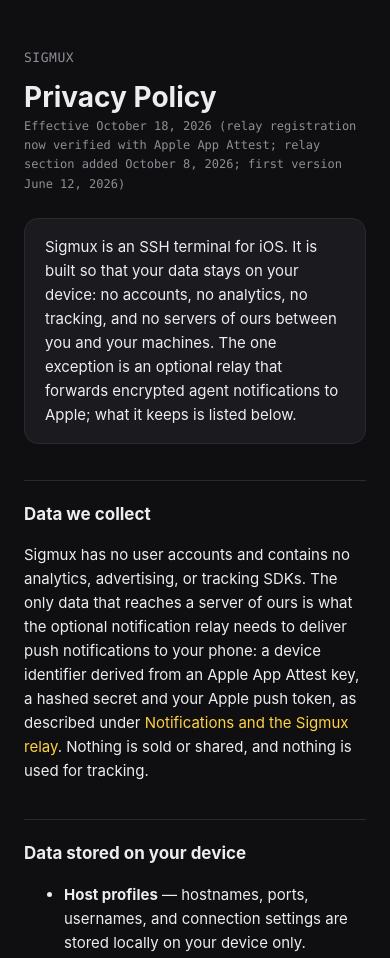
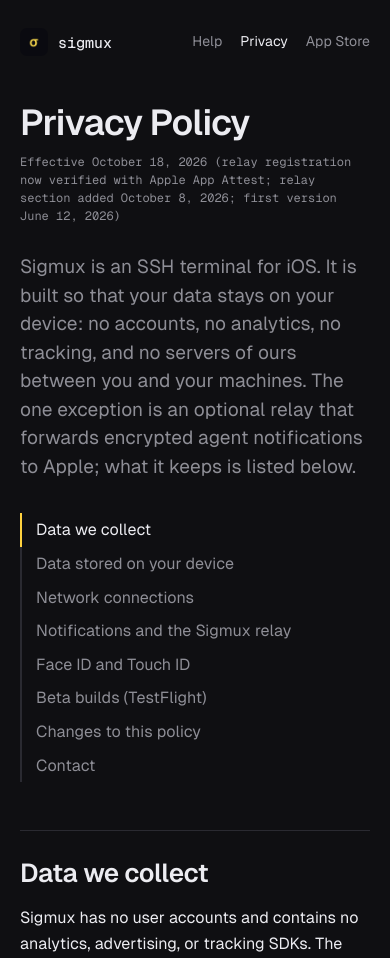
Before and after one commit to acmore/sigmux-site, a plain HTML site: page privacy.html in a window 390 px wide. Shown: the top 958 px of the page. Drawn offline with Linux system fonts and the light colour scheme.

Commit message:
Help and Privacy: the landing page's type, a site header and a section list
Both pages kept their own inline styles from before the landing page.
They now share assets/doc.css: Geist, a header with the way back and to
the store, and the page's sections in a sticky list beside the text
(above it on a phone), with the one being read marked. The text of
both pages is unchanged; every Privacy section gained an id.

Signed-off-by: acmore <hezj07@gmail.com>

```diff
--- /dev/null
+++ b/assets/doc.css
@@ -0,0 +1,177 @@
+/* Help and Privacy: a reading column with the page's sections beside it. */
+@font-face {
+  font-family: "Geist";
+  src: url("../fonts/Geist.woff2") format("woff2");
+  font-weight: 100 900;
+  font-display: swap;
+}
+@font-face {
+  font-family: "Geist Mono";
+  src: url("../fonts/GeistMono.woff2") format("woff2");
+  font-weight: 100 900;
+  font-display: swap;
+}
+:root {
+  --bg: #0F0F12;
+  --surface: #1A1A1F;
+  --border: #2A2A31;
+  --text: #ECECF1;
+  --muted: #8E8E96;
+  --accent: #FFD23F;
+  --sans: "Geist", -apple-system, BlinkMacSystemFont, "Segoe UI", Helvetica, Arial, sans-serif;
+  --mono: "Geist Mono", ui-monospace, "SF Mono", Menlo, monospace;
+}
+* { box-sizing: border-box; }
+html { scroll-behavior: smooth; scroll-padding-top: 24px; }
+body {
+  margin: 0;
+  background: var(--bg);
+  color: var(--text);
+  font: 16px/1.65 var(--sans);
+  -webkit-font-smoothing: antialiased;
+}
+a { color: var(--accent); text-decoration: none; }
+a:hover { text-decoration: underline; }
+a:focus-visible { outline: 2px solid var(--accent); outline-offset: 3px; border-radius: 4px; }
+
+.page { max-width: 1080px; margin: 0 auto; padding: 0 32px; }
+
+.top {
+  display: flex;
+  align-items: center;
+  justify-content: space-between;
+  gap: 16px;
+  padding: 28px 0 0;
+}
+.top .name {
+  display: flex;
+  align-items: center;
+  gap: 10px;
+  font: 500 15px var(--mono);
+  color: var(--text);
+}
+.top .name img { width: 28px; height: 28px; border-radius: 7px; }
+.top nav { display: flex; gap: 24px; font-size: 14px; }
+.top nav a { color: var(--muted); }
+.top nav a[aria-current] { color: var(--text); }
+
+.doc main { min-width: 0; }
+.doc {
+  display: grid;
+  grid-template-columns: 216px minmax(0, 680px);
+  gap: 72px;
+  padding: 72px 0 96px;
+}
+
+.toc { font-size: 14px; }
+.toc ol {
+  position: sticky;
+  top: 32px;
+  margin: 0;
+  padding: 0;
+  list-style: none;
+  max-height: calc(100vh - 64px);
+  overflow-y: auto;
+}
+.toc li { margin: 0; }
+.toc a {
+  display: block;
+  padding: 6px 0 6px 14px;
+  border-left: 2px solid var(--border);
+  color: var(--muted);
+  line-height: 1.35;
+}
+.toc a:hover { color: var(--text); text-decoration: none; }
+.toc a[aria-current] { color: var(--text); border-left-color: var(--accent); }
+
+h1 {
+  margin: 0 0 12px;
+  font-size: clamp(36px, 5vw, 52px);
+  font-weight: 600;
+  line-height: 1.04;
+  letter-spacing: -0.03em;
+}
+.date { font: 12px/1.5 var(--mono); color: var(--muted); }
+.summary { margin: 28px 0 0; font-size: 19px; line-height: 1.5; color: var(--muted); }
+.summary strong { color: var(--text); font-weight: 500; }
+
+h2 {
+  margin: 64px 0 16px;
+  padding-top: 28px;
+  border-top: 1px solid var(--border);
+  font-size: 26px;
+  font-weight: 600;
+  line-height: 1.15;
+  letter-spacing: -0.02em;
+}
+h3 { margin: 32px 0 8px; font-size: 17px; font-weight: 600; }
+p, li, dd { font-size: 16px; }
+p { margin: 0 0 14px; }
+ul, ol { margin: 0 0 14px; padding-left: 22px; }
+li { margin: 8px 0; }
+li::marker { color: var(--muted); }
+strong { font-weight: 600; }
+
+code, pre { font-family: var(--mono); font-size: 13.5px; }
+code {
+  background: var(--surface);
+  border: 1px solid var(--border);
+  border-radius: 5px;
+  padding: 1px 5px;
+}
+pre {
+  background: var(--surface);
+  border: 1px solid var(--border);
+  border-radius: 10px;
+  padding: 14px 16px;
+  overflow-x: auto;
+  margin: 12px 0 16px;
+  line-height: 1.5;
+}
+pre code { background: none; border: 0; padding: 0; }
+
+dl { margin: 0; }
+dt {
+  margin-top: 24px;
+  padding-top: 20px;
+  border-top: 1px solid var(--border);
+  font-size: 17px;
+  font-weight: 600;
+}
+dl > dt:first-child { margin-top: 0; padding-top: 0; border-top: 0; }
+dd { margin: 6px 0 0; }
+dd + dd { margin-top: 12px; }
+
+table { width: 100%; border-collapse: collapse; margin: 12px 0 16px; font-size: 15px; }
+th, td { text-align: left; vertical-align: top; padding: 10px 12px 10px 0; border-top: 1px solid var(--border); }
+th { font-weight: 600; color: var(--muted); border-top: 0; }
+
+footer {
+  margin-top: 72px;
+  padding-top: 24px;
+  border-top: 1px solid var(--border);
+  font-size: 14px;
+  color: var(--muted);
+}
+footer a { margin-right: 20px; }
+
+@media (max-width: 860px) {
+  .page { padding: 0 20px; }
+  .top nav { gap: 18px; }
+  .doc { grid-template-columns: 1fr; gap: 32px; padding: 48px 0 72px; }
+  /* The sections come after the page's title on a phone. */
+  .doc main { display: contents; }
+  .doc .intro, .doc .body, .doc .toc { min-width: 0; }
+  .doc .intro { order: 1; }
+  .doc .toc { order: 2; }
+  .doc .body { order: 3; }
+  .toc ol { position: static; max-height: none; column-count: 2; column-gap: 20px; }
+  .toc li { break-inside: avoid; }
+  .body > h2:first-child { margin-top: 16px; }
+}
+@media (max-width: 440px) {
+  .toc ol { column-count: 1; }
+}
+@media (prefers-reduced-motion: reduce) {
+  html { scroll-behavior: auto; }
+}
--- a/privacy.html
+++ b/privacy.html
@@ -4,70 +4,38 @@
 <meta charset="utf-8">
 <meta name="viewport" content="width=device-width, initial-scale=1">
 <title>Privacy Policy — Sigmux</title>
-<style>
-  :root {
-    --bg: #0F0F12;
-    --surface: #1A1A1F;
-    --border: #2A2A31;
-    --text: #ECECF1;
-    --muted: #8E8E96;
-    --accent: #FFD23F;
-  }
-  * { box-sizing: border-box; }
-  body {
-    margin: 0;
-    background: var(--bg);
-    color: var(--text);
-    font: 16px/1.6 -apple-system, BlinkMacSystemFont, "Segoe UI", Helvetica, Arial, sans-serif;
-  }
-  main {
-    max-width: 640px;
-    margin: 0 auto;
-    padding: 48px 24px 96px;
-  }
-  a { color: var(--accent); text-decoration: none; }
-  a:hover { text-decoration: underline; }
-  .brand {
-    font-family: ui-monospace, "SF Mono", Menlo, monospace;
-    font-size: 13px;
-    color: var(--muted);
-    letter-spacing: 0.04em;
-    text-transform: uppercase;
-  }
-  h1 { font-size: 28px; line-height: 1.15; margin: 12px 0 4px; }
-  .date {
-    font-family: ui-monospace, "SF Mono", Menlo, monospace;
-    font-size: 12px;
-    color: var(--muted);
-  }
-  h2 {
-    font-size: 17px;
-    margin: 36px 0 8px;
-    padding-top: 20px;
-    border-top: 1px solid var(--border);
-  }
-  p, li { color: var(--text); font-size: 15px; }
-  li { margin: 6px 0; }
-  .summary {
-    background: var(--surface);
-    border: 1px solid var(--border);
-    border-radius: 14px;
-    padding: 16px 20px;
-    margin: 24px 0;
-    font-size: 15px;
-  }
-  footer {
-    margin-top: 48px;
-    padding-top: 20px;
-    border-top: 1px solid var(--border);
-    font-size: 13px;
-    color: var(--muted);
-  }
-</style>
+<meta name="description" content="What Sigmux stores, what leaves your phone, and how the notification relay works.">
+<meta name="theme-color" content="#0F0F12">
+<link rel="icon" type="image/png" href="assets/icon-64.png">
+<link rel="apple-touch-icon" href="assets/icon-180.png">
+<link rel="preload" href="fonts/Geist.woff2" as="font" type="font/woff2" crossorigin>
+<link rel="stylesheet" href="assets/doc.css">
 </head>
 <body>
-<main>
-  <div class="brand">Sigmux</div>
+<div class="page">
+  <header class="top">
+    <a class="name" href="./"><img src="assets/icon-64.png" alt="" width="28" height="28"><span>sigmux</span></a>
+    <nav aria-label="Site">
+      <a href="help.html">Help</a>
+      <a href="privacy.html" aria-current="page">Privacy</a>
+      <a href="https://apps.apple.com/app/sigmux/id6769982547">App Store</a>
+    </nav>
+  </header>
+  <div class="doc">
+    <nav class="toc" aria-label="On this page">
+      <ol>
+        <li><a href="#data-we-collect">Data we collect</a></li>
+        <li><a href="#data-stored-on-your-device">Data stored on your device</a></li>
+        <li><a href="#network-connections">Network connections</a></li>
+        <li><a href="#relay">Notifications and the Sigmux relay</a></li>
+        <li><a href="#face-id-and-touch-id">Face ID and Touch ID</a></li>
+        <li><a href="#beta-builds-testflight">Beta builds (TestFlight)</a></li>
+        <li><a href="#changes-to-this-policy">Changes to this policy</a></li>
+        <li><a href="#contact">Contact</a></li>
+      </ol>
+    </nav>
+    <main>
+<div class="intro">
   <h1>Privacy Policy</h1>
   <div class="date">Effective October 18, 2026 (relay registration now verified with Apple App Attest; relay section added October 8, 2026; first version June 12, 2026)</div>
 
@@ -78,8 +46,9 @@
     that forwards encrypted agent notifications to Apple; what it keeps is
     listed below.
   </div>
-
-  <h2>Data we collect</h2>
+</div>
+<div class="body">
+  <h2 id="data-we-collect">Data we collect</h2>
   <p>Sigmux has no user accounts and contains no analytics, advertising, or
   tracking SDKs. The only data that reaches a server of ours is what the
   optional notification relay needs to deliver push notifications to your
@@ -88,7 +57,7 @@
   <a href="#relay">Notifications and the Sigmux relay</a>. Nothing is sold
   or shared, and nothing is used for tracking.</p>
 
-  <h2>Data stored on your device</h2>
+  <h2 id="data-stored-on-your-device">Data stored on your device</h2>
   <ul>
     <li><strong>Host profiles</strong> — hostnames, ports, usernames, and
     connection settings are stored locally on your device only.</li>
@@ -100,7 +69,7 @@
     held in memory only and are not persisted to disk.</li>
   </ul>
 
-  <h2>Network connections</h2>
+  <h2 id="network-connections">Network connections</h2>
   <p>Sigmux connects directly from your device to the SSH servers you
   configure. Your terminal traffic flows only between your device and your
   server, encrypted end to end by the SSH protocol; no server of ours is in
@@ -194,29 +163,50 @@
   that service directly. Their handling of your data is governed by their
   own policies; Sigmux never sees them.</p>
 
-  <h2>Face ID and Touch ID</h2>
+  <h2 id="face-id-and-touch-id">Face ID and Touch ID</h2>
   <p>Biometric authentication is handled entirely on-device by iOS. Sigmux
   never receives, stores, or transmits biometric data; it only learns whether
   the system reported the check as passed.</p>
 
-  <h2>Beta builds (TestFlight)</h2>
+  <h2 id="beta-builds-testflight">Beta builds (TestFlight)</h2>
   <p>If you use a beta version of Sigmux through TestFlight, Apple may collect
   crash logs, usage statistics, and feedback you choose to submit, and share
   them with us under
   <a href="https://www.apple.com/legal/internet-services/itunes/testflight/">Apple's TestFlight terms</a>.
   We use this information solely to diagnose and fix bugs.</p>
 
-  <h2>Changes to this policy</h2>
+  <h2 id="changes-to-this-policy">Changes to this policy</h2>
   <p>If this policy changes, the updated version will be published at this URL
   with a new effective date.</p>
 
-  <h2>Contact</h2>
+  <h2 id="contact">Contact</h2>
   <p>Questions about this policy: <a href="mailto:sigmux@acmore.dev">sigmux@acmore.dev</a></p>
 
   <footer>
-    <a href="index.html">← Sigmux</a>
+    <a href="./">Sigmux</a>
     <a href="help.html" style="margin-left:16px">Help</a>
   </footer>
-</main>
+</div>
+    </main>
+  </div>
+</div>
+<script>
+  // Mark the section being read in the list beside the text.
+  (function () {
+    var links = {};
+    document.querySelectorAll(".toc a").forEach(function (a) { links[a.hash.slice(1)] = a; });
+    var first = document.querySelector(".toc a");
+    if (first) first.setAttribute("aria-current", "true");
+    if (!("IntersectionObserver" in window)) return;
+    var seen = new IntersectionObserver(function (entries) {
+      entries.forEach(function (entry) {
+        if (!entry.isIntersecting) return;
+        Object.keys(links).forEach(function (key) { links[key].removeAttribute("aria-current"); });
+        if (links[entry.target.id]) links[entry.target.id].setAttribute("aria-current", "true");
+      });
+    }, { rootMargin: "0px 0px -80% 0px" });
+    document.querySelectorAll(".body h2[id]").forEach(function (heading) { seen.observe(heading); });
+  })();
+</script>
 </body>
 </html>
```
Also changed, not shown: help.html (+58 -110 lines).
